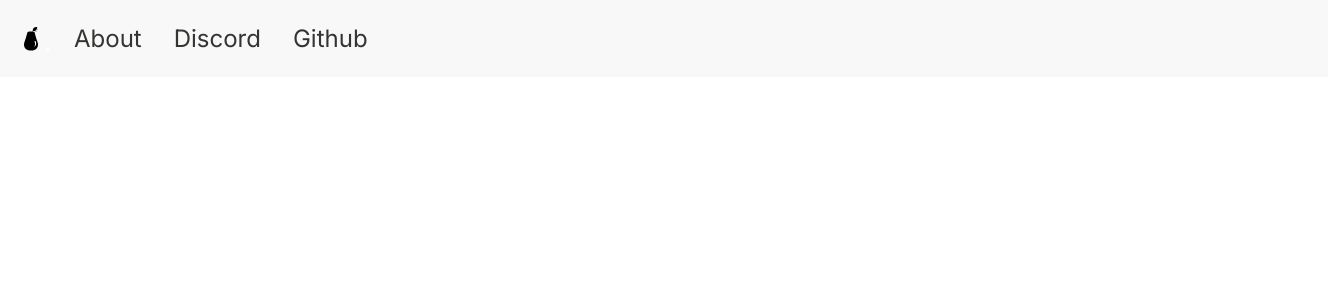
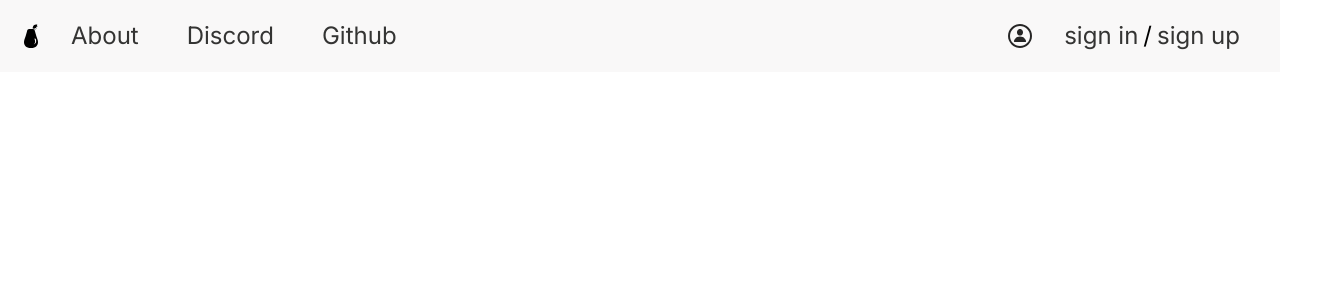
Before and after one commit to uuuuuwwwwwuuuuu/PeerAi, a React (Create React App) app: page / in a window 1280 px wide. Shown: the top 300 px of the page, 1328 px wide, since content can reach past the window. Built offline with nearby package versions, Linux system fonts and the light colour scheme.

Commit message:
feat: headerline

```diff
--- a/src/components/header/Header.scss
+++ b/src/components/header/Header.scss
@@ -1,12 +1,33 @@
-
 nav {
     display: flex;
     gap: 16px;
 
     a {
-        font-family: 'Inter';
-        font-size: 2.4rem;
-        padding: 0 8px;
-        font-weight: 400;
+
+        padding: 0 16px;
     }
 }
+
+.header_sign_in {
+    height: 100%;
+    max-width: max-content;
+    width: 100%;
+    display: flex;
+    gap: 16px;
+
+    span {
+        font-size: 2.4rem;
+        font-weight: 400;
+        line-height: 100%;
+
+    }
+
+    div {
+        display: flex;
+        padding: 0 16px;
+
+        span {
+            margin: 0 5px;
+        }
+    }
+}
--- a/src/components/header/Header.tsx
+++ b/src/components/header/Header.tsx
@@ -5,17 +5,31 @@ import './Header.scss'
 const HeaderComponent = styled.header`
     width: 100%;
     padding: 24px;
+    background-color: ${({theme}) => theme.bgSecond};
+`;
+
+const HeaderLine = styled.div`
     display: flex;
     justify-content: space-between;
     align-items: center;
-    background-color: ${({theme}) => theme.bgSecond};
+
+    a {
+        font-family: Inter;
+        font-weight: 400;
+        font-style: Regular;
+        font-size: 24px;
+        line-height: 100%;
+        letter-spacing: 0%;
+        text-align: center;
+
+    }
 `
 
 const Header = () => {
 
     return (
         <HeaderComponent>
-            <div className='header_line'>
+            <HeaderLine>
                 <nav>
                     <img src={`${process.env.PUBLIC_URL}/icons/peer.svg`} alt="peer icon" />
                     <a href="#" target='_blank'>About</a>
@@ -23,10 +37,15 @@ const Header = () => {
                     <a href="#" target='_blank'>Github</a>
                 </nav>
                 <div className='header_sign_in'>
-
+                    <img src={`${process.env.PUBLIC_URL}/icons/person.svg`} alt="person icon" />
+                    <div>
+                        <a href="#" target='_blank'>sign in</a>
+                        <span>/</span>
+                        <a href="#" target='_blank'>sign up</a>
+                    </div>
                 </div>
 
-            </div>
+            </HeaderLine>
         </HeaderComponent>
     )
 }
--- a/src/index.scss
+++ b/src/index.scss
@@ -9,6 +9,7 @@ body {
     sans-serif;
   -webkit-font-smoothing: antialiased;
   -moz-osx-font-smoothing: grayscale;
+  font-family: 'Inter';
 }
 
 code {
@@ -20,6 +21,11 @@ html {
   font-size: 10px;
 }
 
+* {
+  box-sizing: border-box;
+
+}
+
 .App {
   height: 100svh;
 }
@@ -28,4 +34,5 @@ a {
   color: $text;
   outline: none;
   text-decoration: none;
+  display: block;
 }
```
Also changed, not shown: public/icons/peer.svg.
